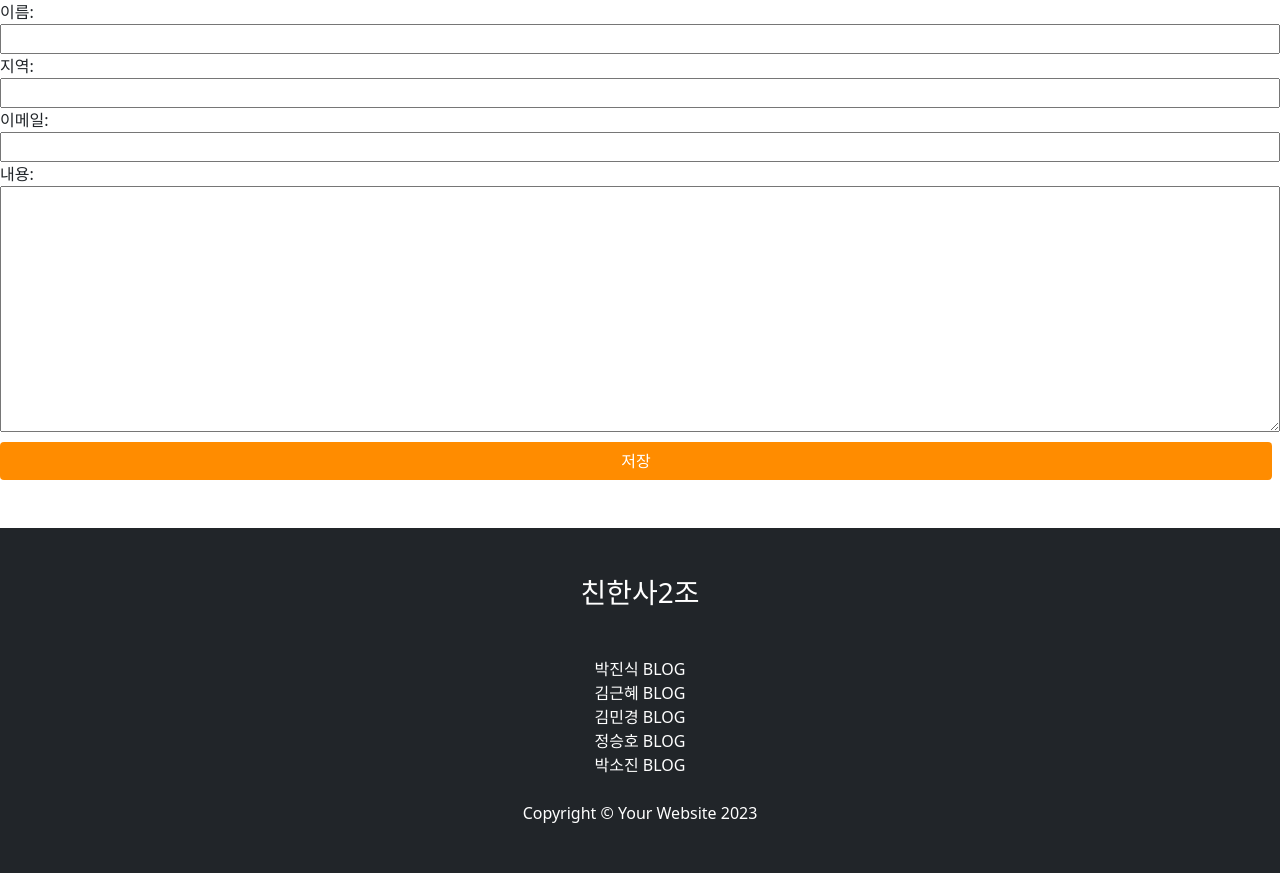
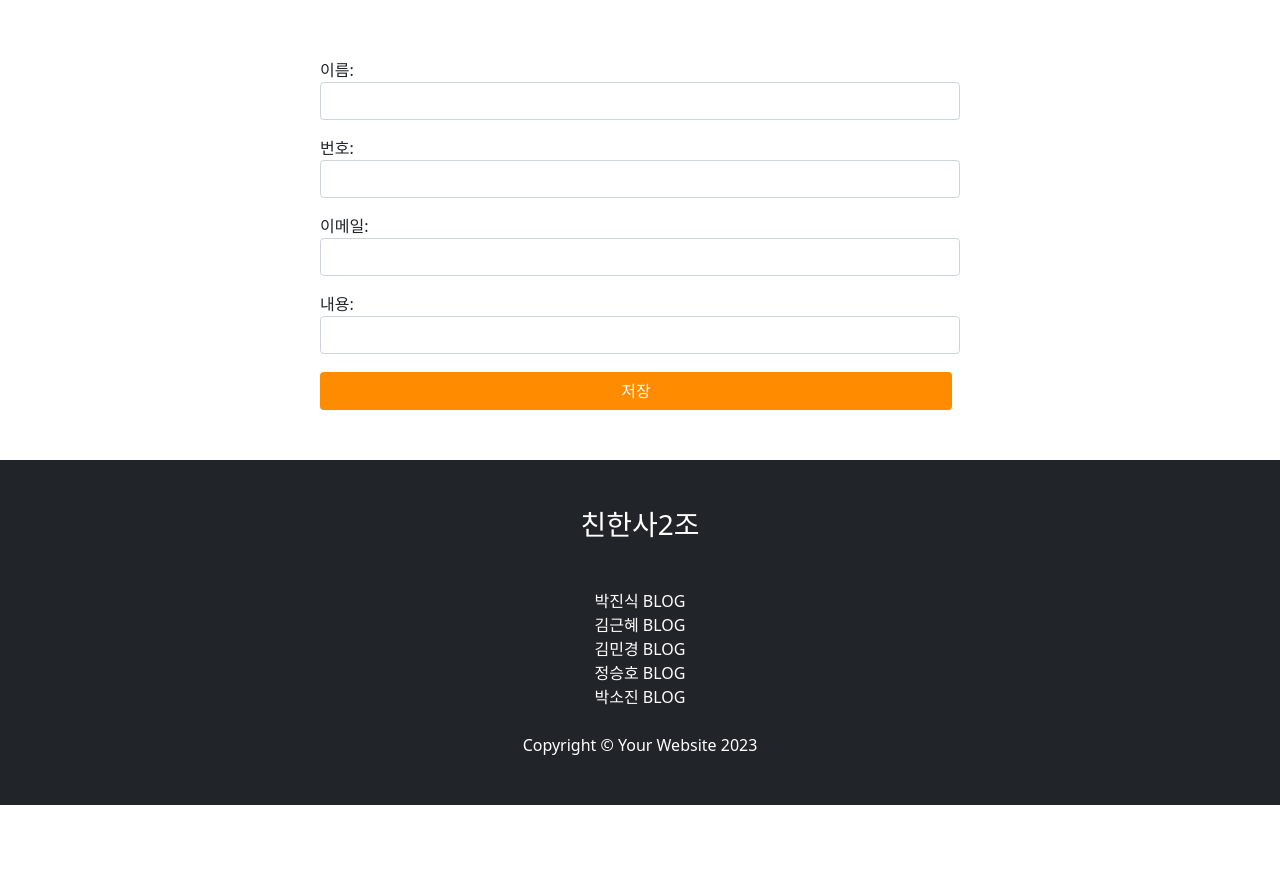
Before and after one commit to geunhye-kim/b2_friend_django, a Django app: page /profile/edit/ in a window 1280 px wide. Shown: the part 69-942 px from the top of the page. After the commit the page ends 874 px from the top, so only its background shows below. Run offline with Django 4.2, Linux system fonts and the light colour scheme.

Commit message:
profile edit

```diff
--- a/account/views.py
+++ b/account/views.py
@@ -1,7 +1,6 @@
 from django.shortcuts import render, redirect
 from django.core.paginator import Paginator
 from .models import Profile
-from .forms import ProfileForm
 
 
 def profile(request):
@@ -16,12 +15,14 @@ def profile(request):
 
 
 def profile_edit(request):
-    profile = Profile.objects.first()
-    if request.method == 'POST':
-        form = ProfileForm(request.POST, instance=profile)
-        if form.is_valid():
-            form.save()
-            return redirect('profile')
-    else:
-        form = ProfileForm(instance=profile)
-    return render(request, 'account/profile_edit.html', {'form': form})
+    if request.method == 'GET':
+        user = request.user
+        return render(request, 'account/profile_edit.html', {'user': user})
+    elif request.method == 'POST':
+        user = request.user
+        user.username = request.POST.get('name', '')
+        user.phone = request.POST.get('number', '')
+        user.email = request.POST.get('email', '')
+        user.bio = request.POST.get('bio', '')
+        user.save()
+        return redirect('profile')
--- a/templates/account/profile_edit.html
+++ b/templates/account/profile_edit.html
@@ -1,16 +1,24 @@
 {% extends 'base.html' %}
 {% block content %}
-<form method="post">
+<form method="post" action="{% url 'profile_edit' %}" enctype="multipart/form-data">
   {% csrf_token %}
-  <div style="display: flex; flex-direction: column; width: 100%; margin: 0 auto;">
-    <label for="{{ form.name.id_for_label }}">이름:</label>
-    {{ form.name }}
-    <label for="{{ form.location.id_for_label }}">지역:</label>
-    {{ form.location }}
-    <label for="{{ form.email.id_for_label }}">이메일:</label>
-    {{ form.email }}
-    <label for="{{ form.content.id_for_label }}">내용:</label>
-    {{ form.content }}
+  <div style="display: flex; flex-direction: column; width: 50%; margin: 0 auto; margin-top: 50px; margin-bottom: 50px;">
+    <div class="form-group mt-2 mb-2">
+      <label for="username">이름:</label>
+      <input type="text" class="form-control" name="name" value="{{user.username}}">
+    </div>
+    <div class="form-group mt-2 mb-2">
+      <label for="username">번호:</label>
+      <input type="text" class="form-control" name="number" value="{{user.phone}}">
+    </div>
+    <div class="form-group mt-2 mb-2">
+      <label for="username">이메일:</label>
+      <input type="email" class="form-control" name="email" value="{{user.email}}">
+    </div>
+    <div class="form-group mt-2 mb-2">
+      <label for="username">내용:</label>
+      <input type="text" class="form-control" name="bio" value="{{user.bio}}">
+    </div>
     <button type="submit" class="btn me-2 btn_org" style="margin-top: 10px;">저장</button>
   </div>
 </form>
```
